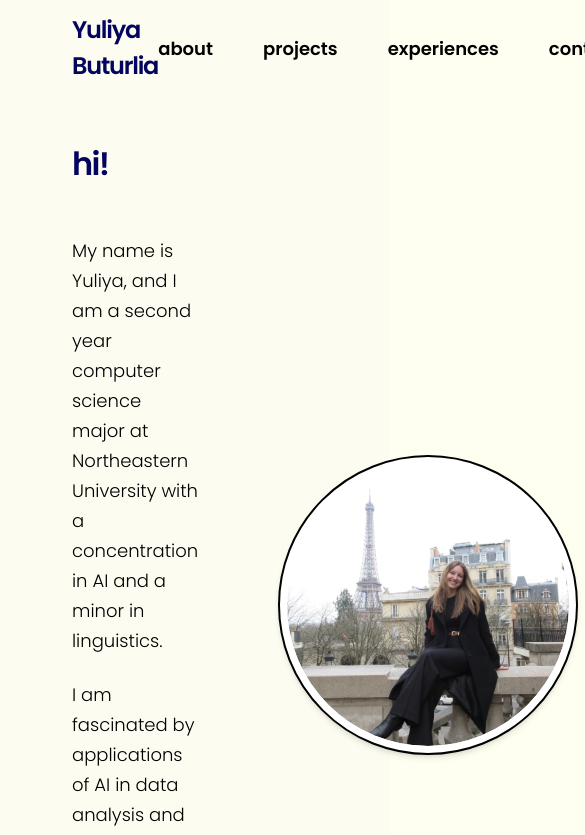
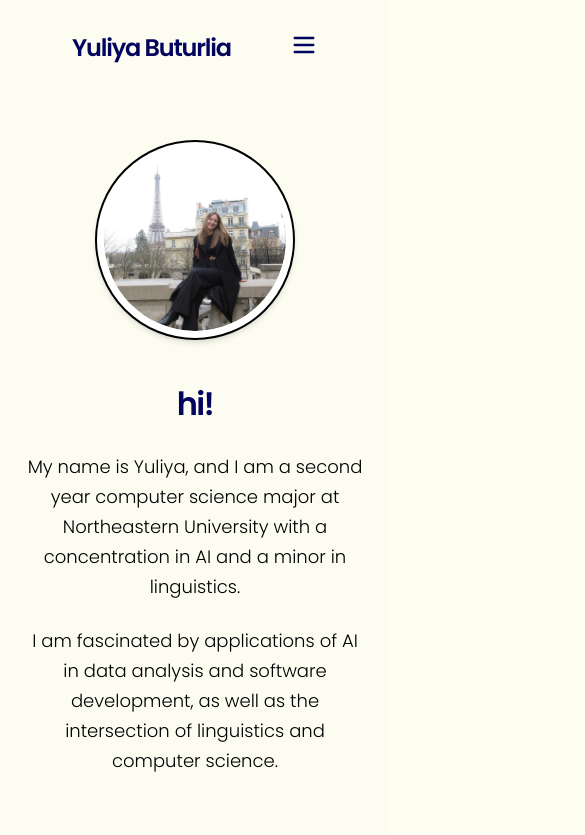
Before and after one commit to buturliay/portfolio, a Next.js app: page / in a window 390 px wide. Shown: the top 835 px of the page, 585 px wide, since content can reach past the window. Built offline with nearby package versions, Linux system fonts and the light colour scheme.

Commit message:
mobile friendly!

```diff
--- a/components/About.tsx
+++ b/components/About.tsx
@@ -2,11 +2,11 @@ import Image from 'next/image';
 
 export default function About() {
   return (
-    <section id="about" className="bg-[#FCFCF1] py-[140px] px-[72px]">
-      <div className="max-w-[1100px] mx-auto flex items-center justify-between gap-[80px]">
+    <section id="about" className="bg-[#FCFCF1] py-[140px] px-[24px] md:px-[72px]">
+      <div className="max-w-[1100px] mx-auto flex flex-col-reverse md:flex-row items-center justify-between gap-[40px] md:gap-[80px]">
         {/* Text Section */}
-        <div className="max-w-[645px]">
-          <h2 className="text-[32px] leading-[48px] tracking-[-0.05em] font-semibold text-[#03045E] font-poppins mb-12">
+        <div className="max-w-[645px] text-center md:text-left">
+          <h2 className="text-[32px] leading-[48px] tracking-[-0.05em] font-semibold text-[#03045E] font-poppins mb-6 md:mb-12">
             hi!
           </h2>
           <p className="font-poppins text-black text-[18px] leading-[30px] mb-6">
@@ -18,8 +18,8 @@ export default function About() {
         </div>
 
         {/* Circular Image */}
-        <div className="w-[300px] h-[300px] rounded-full border-[2px] border-black shadow-md flex-shrink-0 bg-white flex items-center justify-center">
-          <div className="w-[282px] h-[282px] rounded-full overflow-hidden">
+        <div className="w-[200px] h-[200px] md:w-[300px] md:h-[300px] rounded-full border-[2px] border-black shadow-md flex-shrink-0 bg-white flex items-center justify-center">
+          <div className="w-[182px] h-[182px] md:w-[282px] md:h-[282px] rounded-full overflow-hidden">
             <Image
               src="/profile.jpg"
               alt="Yuliya profile"
--- a/components/Header.tsx
+++ b/components/Header.tsx
@@ -1,12 +1,14 @@
 'use client';
+
 import React, { useState, useEffect, useRef } from 'react';
+import { Menu, X } from 'lucide-react';
 
 const navItems = ['about', 'projects', 'experiences', 'contact'];
 
 export default function Header() {
   const [active, setActive] = useState('about');
+  const [mobileMenuOpen, setMobileMenuOpen] = useState(false);
   const navRefs = useRef<Record<string, HTMLAnchorElement | null>>({});
-
   const [selectorStyle, setSelectorStyle] = useState({ left: 0, width: 0 });
 
   useEffect(() => {
@@ -23,14 +25,14 @@ export default function Header() {
   }, [active]);
 
   return (
-    <header className="absolute top-[30px] left-[72px] right-[72px] h-[36px] flex items-center justify-between">
+    <header className="absolute top-[30px] left-[72px] right-[72px] flex items-center justify-between z-50">
       {/* Name */}
       <h1 className="font-poppins font-semibold text-[24px] leading-[36px] tracking-[-0.05em] text-[#03045E]">
         Yuliya Buturlia
       </h1>
 
-      {/* Navigation */}
-      <nav className="relative flex items-center gap-[50px] font-poppins font-semibold text-[18px] leading-[27px] text-black">
+      {/* Desktop Navigation */}
+      <nav className="relative hidden md:flex items-center gap-[50px] font-poppins font-semibold text-[18px] leading-[27px] text-black">
         <div
           className="absolute bg-[#83BCFF]/40 h-[12px] transition-all duration-300 -z-10"
           style={{
@@ -53,6 +55,36 @@ export default function Header() {
           </a>
         ))}
       </nav>
+
+      {/* Mobile Menu Toggle */}
+      <div className="md:hidden">
+        <button
+          onClick={() => setMobileMenuOpen(!mobileMenuOpen)}
+          aria-label="Toggle menu"
+          className="text-[#03045E]"
+        >
+          {mobileMenuOpen ? <X size={28} /> : <Menu size={28} />}
+        </button>
+      </div>
+
+      {/* Mobile Dropdown Menu */}
+      {mobileMenuOpen && (
+        <div className="absolute top-[60px] right-[0] bg-[#FCFCF1] border border-[#03045E] rounded-md shadow-lg p-4 flex flex-col gap-4 md:hidden font-poppins font-semibold text-[18px]">
+          {navItems.map((item) => (
+            <a
+              key={item}
+              href={`#${item}`}
+              onClick={() => {
+                setActive(item);
+                setMobileMenuOpen(false);
+              }}
+              className="text-[#03045E]"
+            >
+              {item === 'fun' ? 'for fun!' : item}
+            </a>
+          ))}
+        </div>
+      )}
     </header>
   );
 }
--- a/package.json
+++ b/package.json
@@ -11,6 +11,7 @@
   "dependencies": {
     "@formspree/react": "^3.0.0",
     "canvas-confetti": "^1.9.3",
+    "lucide-react": "^0.511.0",
     "next": "15.3.2",
     "react": "^19.0.0",
     "react-dom": "^19.0.0",
```
Also changed, not shown: 1 other file (tests, documents, lock files or other folders).
